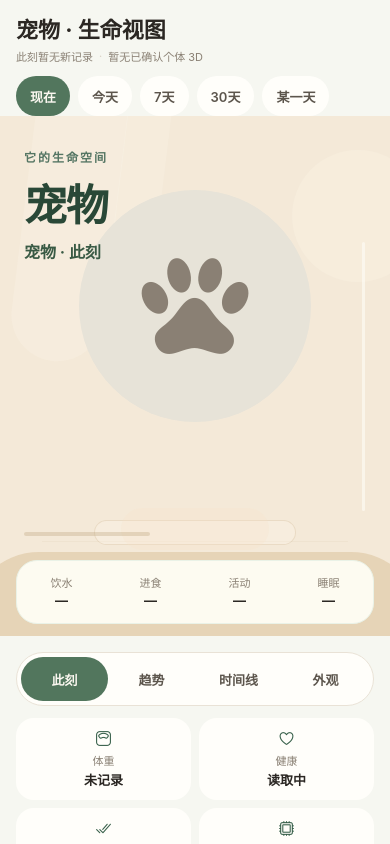
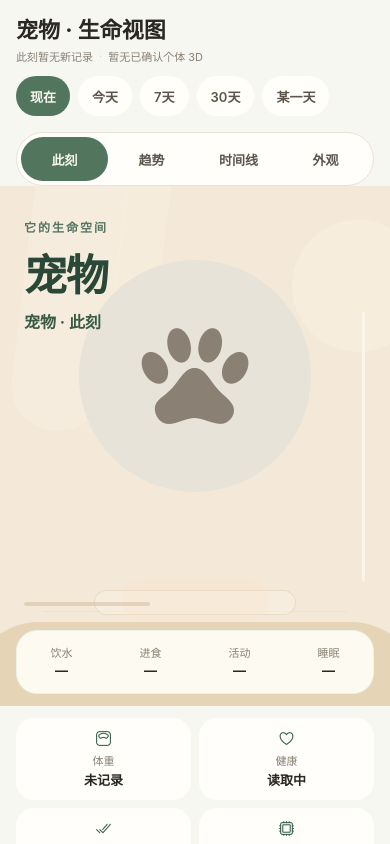
Before and after one commit to huangdi97/pet-life-intelligence, a React Native app in the folder apps/mobile/: screen /LifeView in a window 390 px wide. Built offline with nearby package versions, Linux system fonts and the light colour scheme; no server answers.

Commit message:
fix(android-ui): move Life View modes before the immersive pet stage

```diff
--- a/apps/mobile/src/screens/LifeViewScreen.tsx
+++ b/apps/mobile/src/screens/LifeViewScreen.tsx
@@ -507,6 +507,13 @@ export function LifeViewScreen() {
           </View>
         ) : null}
 
+        {/* Keep interpretation mode reachable before the tall 3D field.
+            Owners choose what they want to understand, then inspect the pet;
+            they should not scroll through a full-stage renderer to find modes. */}
+        <View testID="pli.lifeview.control.modes">
+          <LivingModeSwitcher value={mode} onChange={setMode} onTimeline={() => navigation.navigate("Tabs", { screen: "Timeline" })} />
+        </View>
+
         <View style={styles.stageWrap}>
           <PetLivingStage
             pet={stagePet}
@@ -543,10 +550,6 @@ export function LifeViewScreen() {
         </View>
         ) : null}
 
-
-        <View testID="pli.lifeview.control.modes">
-          <LivingModeSwitcher value={mode} onChange={setMode} onTimeline={() => navigation.navigate("Tabs", { screen: "Timeline" })} />
-        </View>
 
         {currentFactScope ? (
         <View testID="pli.lifeview.support-facts" style={styles.supportFacts} accessibilityLabel="体重、任务与设备状态">
```
